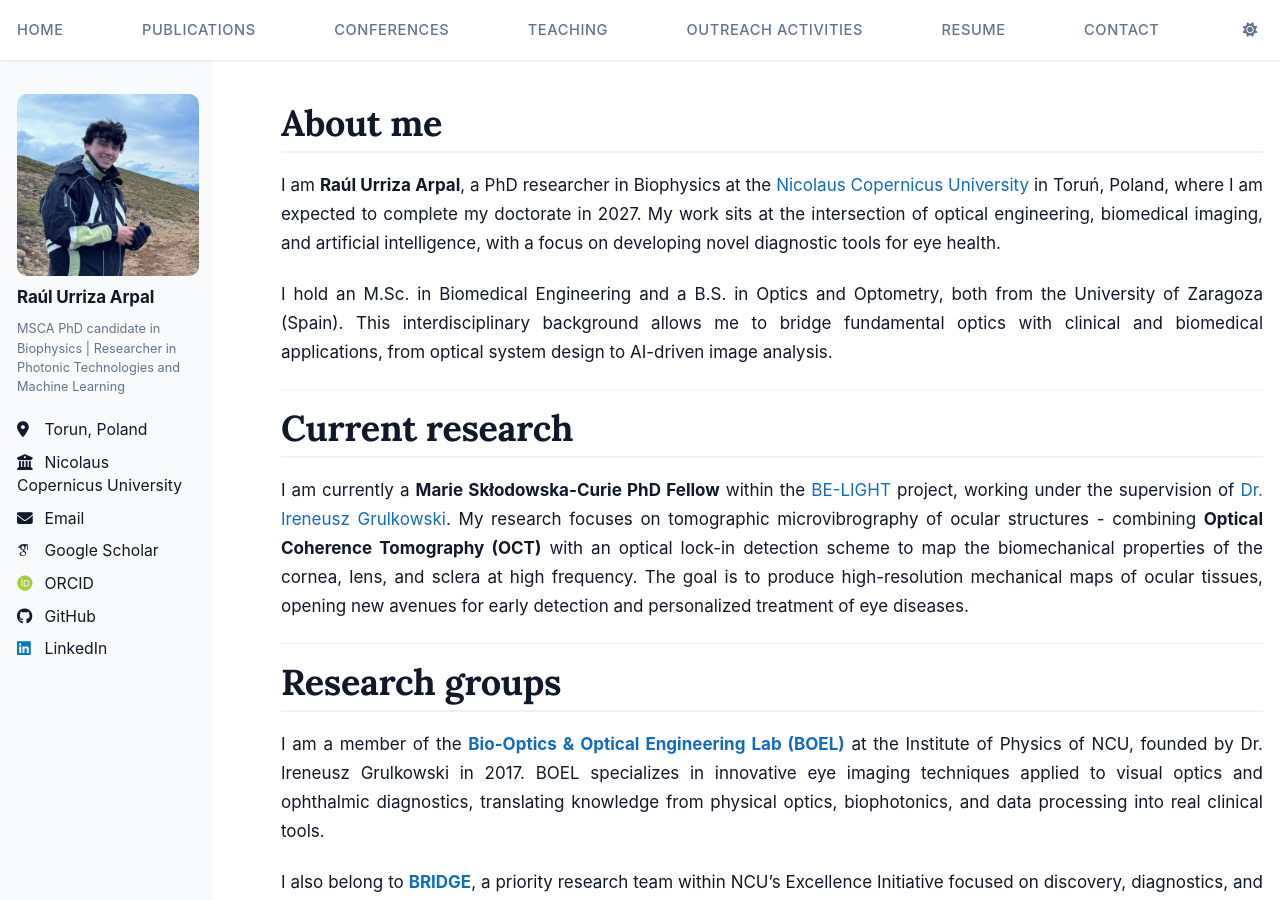
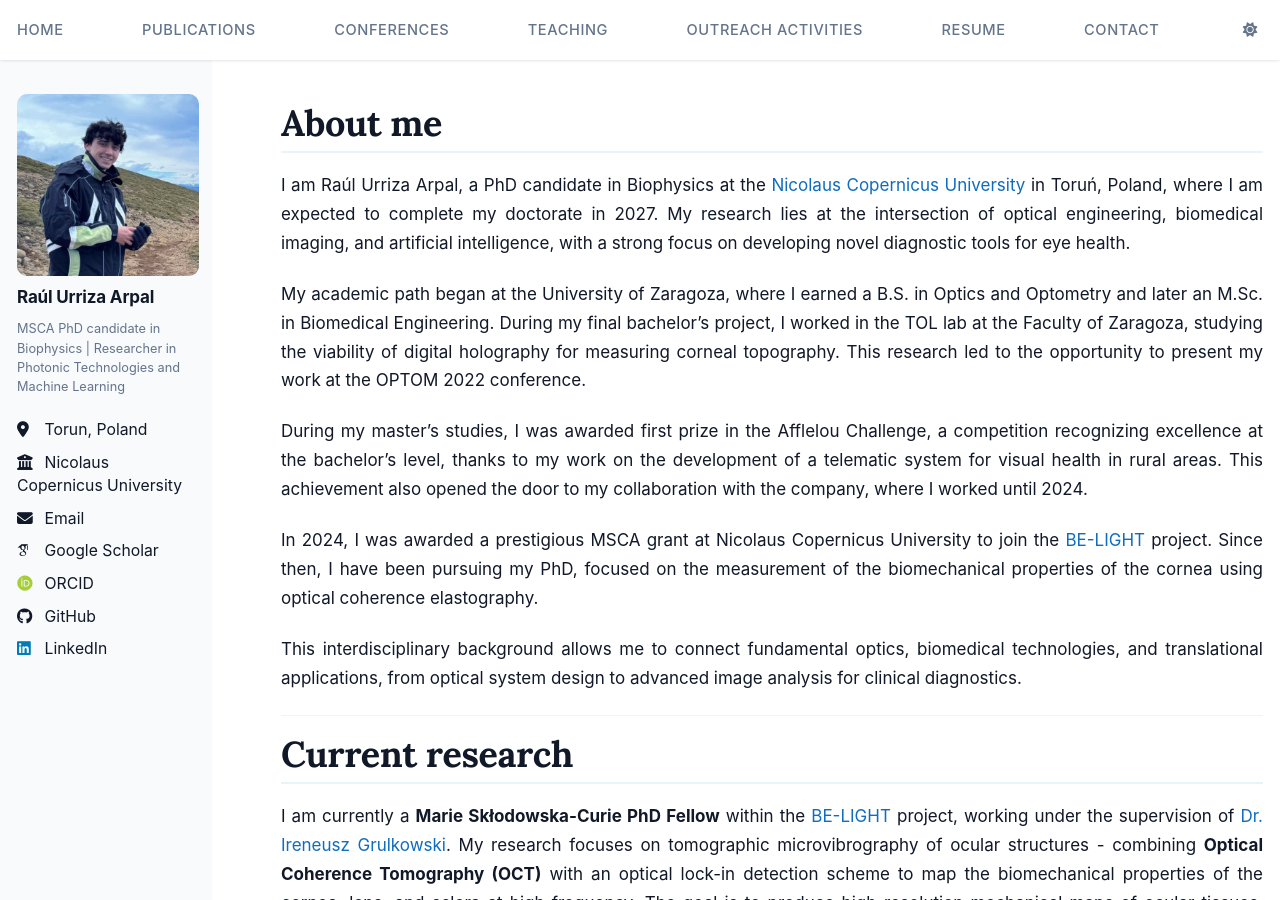
Before and after one commit to RaulUrriza/raulurriza.github.io, a Jekyll site: the page built from _pages/about.md, in a window 1280 px wide and 900 px high. Built offline with Jekyll 4.4.1, drawn with Linux system fonts in a browser that asks for light colours; some web fonts are replaced; a script bundle is joined from its source files by our own code; library files that are not in the unit come from our copies.

Commit message:
Update about.md

```diff
--- a/_pages/about.md
+++ b/_pages/about.md
@@ -9,9 +9,15 @@ redirect_from:
 
 # About me
 
-I am **Raúl Urriza Arpal**, a PhD researcher in Biophysics at the [Nicolaus Copernicus University](https://www.umk.pl/en/) in Toruń, Poland, where I am expected to complete my doctorate in 2027. My work sits at the intersection of optical engineering, biomedical imaging, and artificial intelligence, with a focus on developing novel diagnostic tools for eye health.
+I am Raúl Urriza Arpal, a PhD candidate in Biophysics at the [Nicolaus Copernicus University](https://www.ifiz.umk.pl/en/) in Toruń, Poland, where I am expected to complete my doctorate in 2027. My research lies at the intersection of optical engineering, biomedical imaging, and artificial intelligence, with a strong focus on developing novel diagnostic tools for eye health.
 
-I hold an M.Sc. in Biomedical Engineering and a B.S. in Optics and Optometry, both from the University of Zaragoza (Spain). This interdisciplinary background allows me to bridge fundamental optics with clinical and biomedical applications, from optical system design to AI-driven image analysis.
+My academic path began at the University of Zaragoza, where I earned a B.S. in Optics and Optometry and later an M.Sc. in Biomedical Engineering. During my final bachelor’s project, I worked in the TOL lab at the Faculty of Zaragoza, studying the viability of digital holography for measuring corneal topography. This research led to the opportunity to present my work at the OPTOM 2022 conference.
+
+During my master’s studies, I was awarded first prize in the Afflelou Challenge, a competition recognizing excellence at the bachelor’s level, thanks to my work on the development of a telematic system for visual health in rural areas. This achievement also opened the door to my collaboration with the company, where I worked until 2024.
+
+In 2024, I was awarded a prestigious MSCA grant at Nicolaus Copernicus University to join the [BE-LIGHT](https://belightproject.eu/) project. Since then, I have been pursuing my PhD, focused on the measurement of the biomechanical properties of the cornea using optical coherence elastography.
+
+This interdisciplinary background allows me to connect fundamental optics, biomedical technologies, and translational applications, from optical system design to advanced image analysis for clinical diagnostics.
 
 
 ---
```
